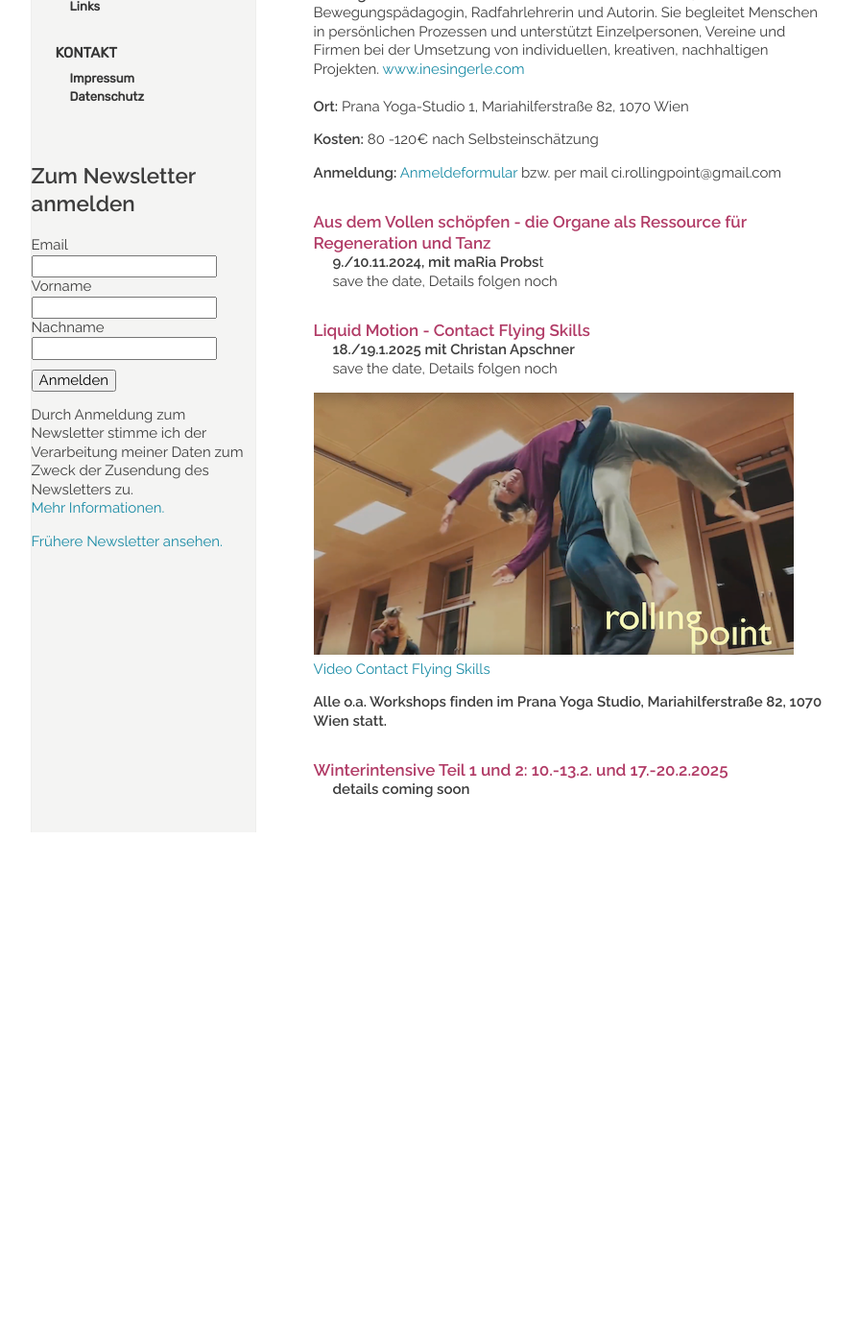
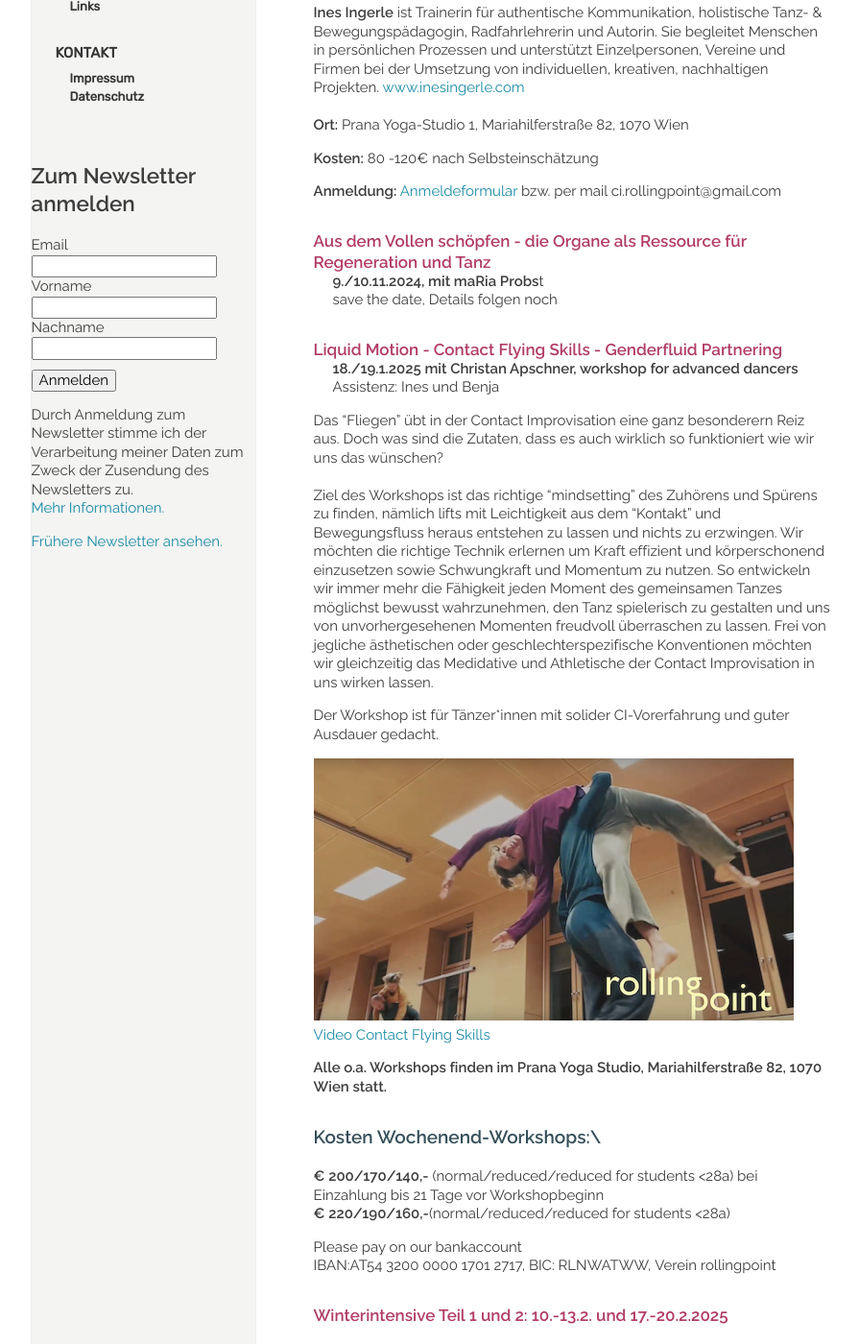
Before and after one commit to manulari/rollingpointat, a Jekyll site: the page built from _pages_de/wsws2024.md, in a window 1280 px wide and 1400 px high, scrolled down 842 px. Shown: the whole window at 96% size, without its empty margins (152-1047 px from the left). Built offline with Jekyll 4.4.1, drawn with Linux system fonts in a browser that asks for light colours; comment, search, counter and statistics services are not loaded; before the commit the page ends 1709 px from its top, so only the background shows below that; some of the changed text lies outside the part shown.

Commit message:
Update page (de) “wsws2024”

```diff
--- a/_pages_de/wsws2024.md
+++ b/_pages_de/wsws2024.md
@@ -19,7 +19,7 @@ save the date, Details folgen noch
 #### Body-Talks: Moving into Connection
 
 **22.9.2024, 10.00-17.00\
-Ein somatischer Kommunikationsworkshop mit Ines Ingerle**
+Ein somatischer Kommunikationsworkshop mit Ines Ingerle und maRia Probst (Assistenz)**
 
 Die Verbindung mit mir selbst ist die Basis für alles. Denn wenn ich meine eigenen Gefühle,
 Bedürfnisse und Wünsche spüre und respektiere, kann ich mich auch authentisch mit anderen
@@ -55,12 +55,20 @@ save the date, Details folgen noch
 
 <div class="named-anchor" id="flyingskills"></div>
 
+#### **Liquid Motion - Contact Flying Skills - Genderfluid Partnering**
+
+**18./19.1.2025 mit Christan Apschner, workshop for advanced dancers**\
+Assistenz: Ines und Benja
+
+Das "Fliegen" übt in der Contact Improvisation eine ganz besonderern Reiz aus. Doch was sind  die Zutaten, dass es auch wirklich so funktioniert wie wir uns das wünschen?\
+\
+Ziel des Workshops ist das richtige "mindsetting" des Zuhörens und Spürens zu finden, nämlich lifts mit Leichtigkeit aus dem "Kontakt" und Bewegungsfluss heraus entstehen zu lassen und nichts zu erzwingen. Wir möchten die richtige Technik erlernen um Kraft effizient und körperschonend einzusetzen sowie Schwungkraft und Momentum zu nutzen. So entwickeln wir immer mehr die Fähigkeit jeden Moment des gemeinsamen Tanzes möglichst bewusst wahrzunehmen, den Tanz spielerisch zu gestalten und uns von unvorhergesehenen Momenten freudvoll überraschen zu lassen. Frei von jegliche ästhetischen oder geschlechterspezifische Konventionen möchten wir gleichzeitig das Medidative und Athletische der Contact Improvisation in  uns wirken lassen.
+
+Der Workshop ist für Tänzer*innen mit solider CI-Vorerfahrung und guter Ausdauer gedacht.
 
 
-#### **Liquid Motion - Contact Flying Skills**
 
-**18./19.1.2025 mit Christan Apschner**\
-save the date, Details folgen noch
+
 
 <div class="imglink"><a target="_blank" href="https://www.youtube.com/watch?v=6tbJKhYSShk"><img src="/assets/uploads/bildschirmfoto-2023-12-03-um-21.32.38.png" alt="" /><div>Video Contact Flying Skills</div></a></div>
 
@@ -68,6 +76,19 @@ save the date, Details folgen noch
 
 **Alle o.a. Workshops finden im Prana Yoga Studio, Mariahilferstraße 82, 1070 Wien statt.**
 
+
+
+### **Kosten Wochenend-Workshops:**\
+**€ 200/170/140,-** (normal/reduced/reduced for students <28a) bei Einzahlung bis 21 Tage vor Workshopbeginn\
+**€ 220/190/160,-**(normal/reduced/reduced for students <28a)
+
+Please pay on our bankaccount\
+IBAN:AT54 3200 0000 1701 2717, BIC: RLNWATWW, Verein rollingpoint
+
+
+
+
+
+
+
 #### **Winterintensive Teil 1 und 2: 10.-13.2. und 17.-20.2.2025**
-
-**details coming soon**
```
